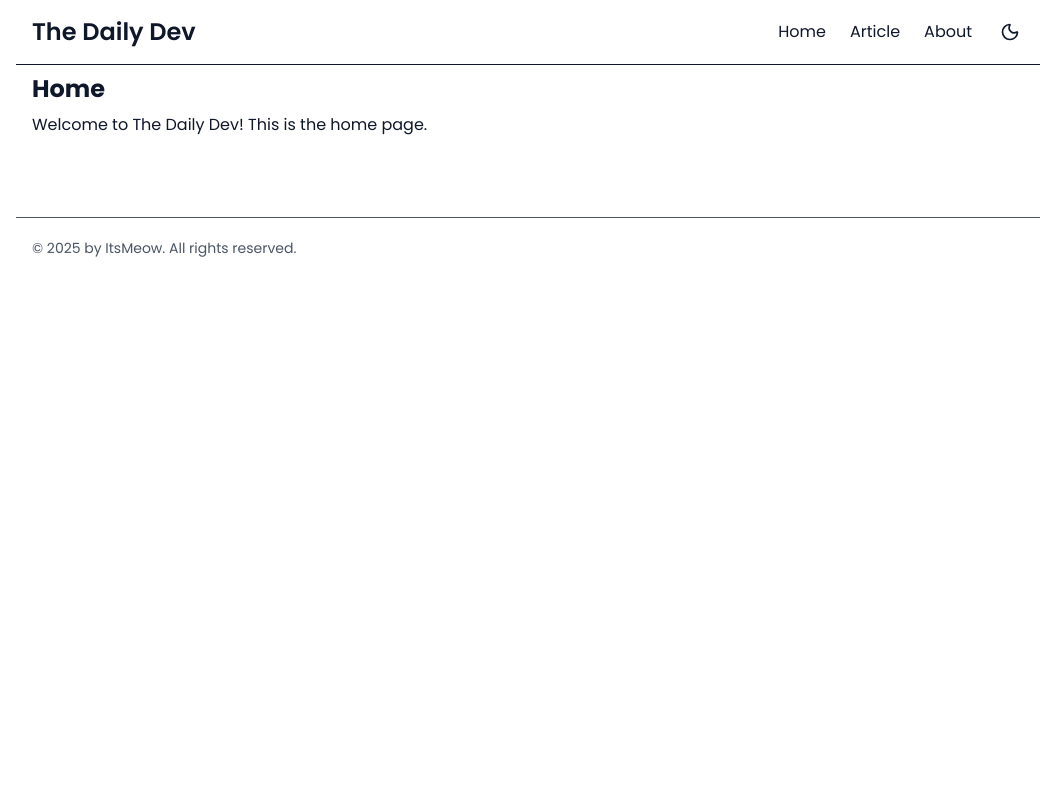
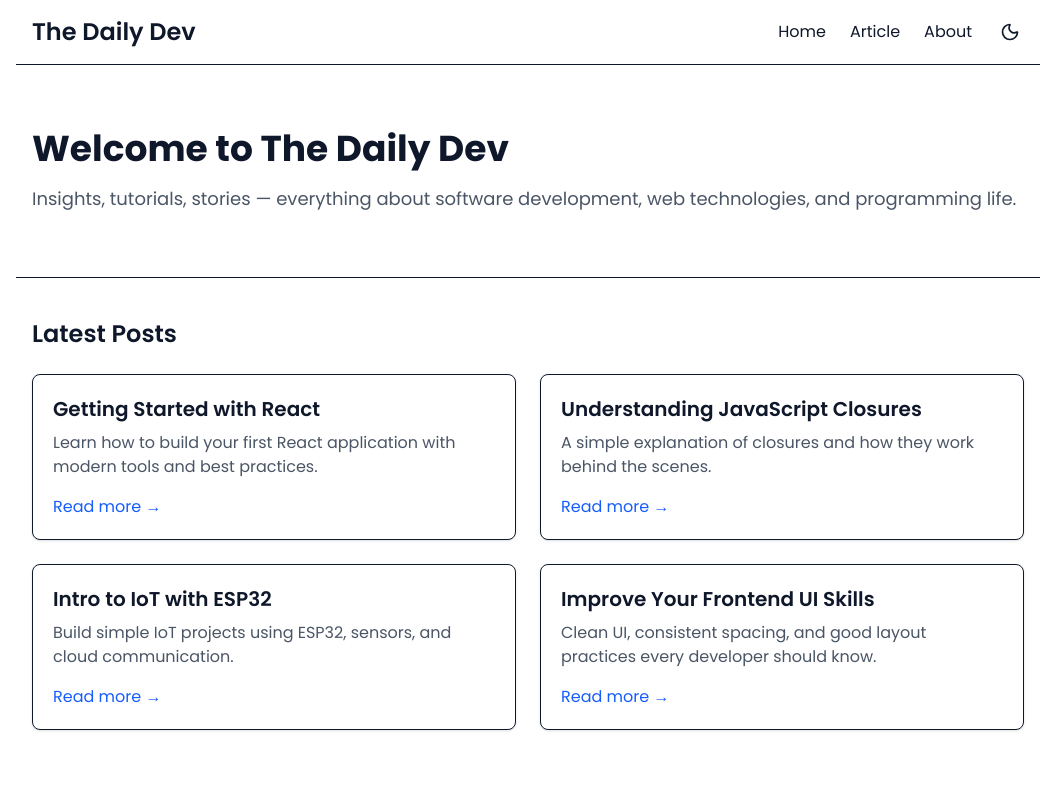
Before and after one commit to azrilpramudia/my-personal-blog, a React (Vite) app: page / in a window 1280 px wide. Shown: the top 800 px of the page, without its empty margins (112-1167 px from the left). Built offline with nearby package versions, Linux system fonts and the light colour scheme.

Commit message:
chore: add home layout

```diff
--- a/src/components/Layout/Navbar.jsx
+++ b/src/components/Layout/Navbar.jsx
@@ -11,7 +11,7 @@ const Navbar = () => {
   const animate = useDropdownAnimation(open);
 
   return (
-    <nav className="font-poppins w-full bg-(--nav-bg-current) text-(--nav-text-current) transition-colors duration-300">
+    <nav className="font-poppins w-full bg-(--nav-bg-current) text-(--nav-text-current)">
       <div className="mx-auto flex max-w-5xl items-center justify-between border-b border-(--nav-border-current) px-4 py-4">
         {/* Left */}
         <div className="flex items-center gap-10">
--- a/src/pages/About.jsx
+++ b/src/pages/About.jsx
@@ -9,7 +9,7 @@ const About = () => {
   const [isBadgeActive, setIsBadgeActive] = useState(false);
 
   return (
-    <div className="font-poppins min-h-screen">
+    <div className="font-poppins min-h-screen transition-colors duration-300">
       {/* --- COVER --- */}
       <div className="w-full">
         <div className="relative mx-auto h-52 max-w-5xl md:h-72">
--- a/src/pages/Home.jsx
+++ b/src/pages/Home.jsx
@@ -1,8 +1,81 @@
 const Home = () => {
   return (
-    <div className="max-w-5xl mx-auto px-4 font-poppins">
-      <h1 className="font-bold text-2xl py-2">Home</h1>
-      <p>Welcome to The Daily Dev! This is the home page.</p>
+    <div className="font-poppins min-h-screen">
+      {/* --- HERO SECTION --- */}
+      <div className="mx-auto max-w-5xl border-b border-(--nav-border-current) bg-(--nav-bg-current)">
+        <div className="mx-auto max-w-5xl px-4 py-16">
+          <h1 className="text-4xl font-bold text-(--nav-text-current)">
+            Welcome to The Daily Dev
+          </h1>
+          <p className="mt-4 text-lg text-gray-600 dark:text-gray-300">
+            Insights, tutorials, stories — everything about software
+            development, web technologies, and programming life.
+          </p>
+        </div>
+      </div>
+
+      {/* --- LATEST POSTS --- */}
+      <div className="mx-auto max-w-5xl px-4 py-10">
+        <h2 className="mb-6 text-2xl font-semibold">Latest Posts</h2>
+
+        <div className="grid gap-6 md:grid-cols-2">
+          {/* Card 1 */}
+          <div className="rounded-lg border bg-white p-5 shadow-sm transition hover:shadow-md dark:bg-gray-900">
+            <h3 className="mb-2 text-xl font-semibold">
+              Getting Started with React
+            </h3>
+            <p className="text-gray-600 dark:text-gray-400">
+              Learn how to build your first React application with modern tools
+              and best practices.
+            </p>
+            <button className="mt-4 text-blue-600 hover:underline dark:text-blue-400">
+              Read more →
+            </button>
+          </div>
+
+          {/* Card 2 */}
+          <div className="rounded-lg border bg-white p-5 shadow-sm transition hover:shadow-md dark:bg-gray-900">
+            <h3 className="mb-2 text-xl font-semibold">
+              Understanding JavaScript Closures
+            </h3>
+            <p className="text-gray-600 dark:text-gray-400">
+              A simple explanation of closures and how they work behind the
+              scenes.
+            </p>
+            <button className="mt-4 text-blue-600 hover:underline dark:text-blue-400">
+              Read more →
+            </button>
+          </div>
+
+          {/* Card 3 */}
+          <div className="rounded-lg border bg-white p-5 shadow-sm transition hover:shadow-md dark:bg-gray-900">
+            <h3 className="mb-2 text-xl font-semibold">
+              Intro to IoT with ESP32
+            </h3>
+            <p className="text-gray-600 dark:text-gray-400">
+              Build simple IoT projects using ESP32, sensors, and cloud
+              communication.
+            </p>
+            <button className="mt-4 text-blue-600 hover:underline dark:text-blue-400">
+              Read more →
+            </button>
+          </div>
+
+          {/* Card 4 */}
+          <div className="rounded-lg border bg-white p-5 shadow-sm transition hover:shadow-md dark:bg-gray-900">
+            <h3 className="mb-2 text-xl font-semibold">
+              Improve Your Frontend UI Skills
+            </h3>
+            <p className="text-gray-600 dark:text-gray-400">
+              Clean UI, consistent spacing, and good layout practices every
+              developer should know.
+            </p>
+            <button className="mt-4 text-blue-600 hover:underline dark:text-blue-400">
+              Read more →
+            </button>
+          </div>
+        </div>
+      </div>
     </div>
   );
 };
```
Also changed, not shown: src/content/posts/post-1.md (added), src/content/posts/post-2.md (added).
